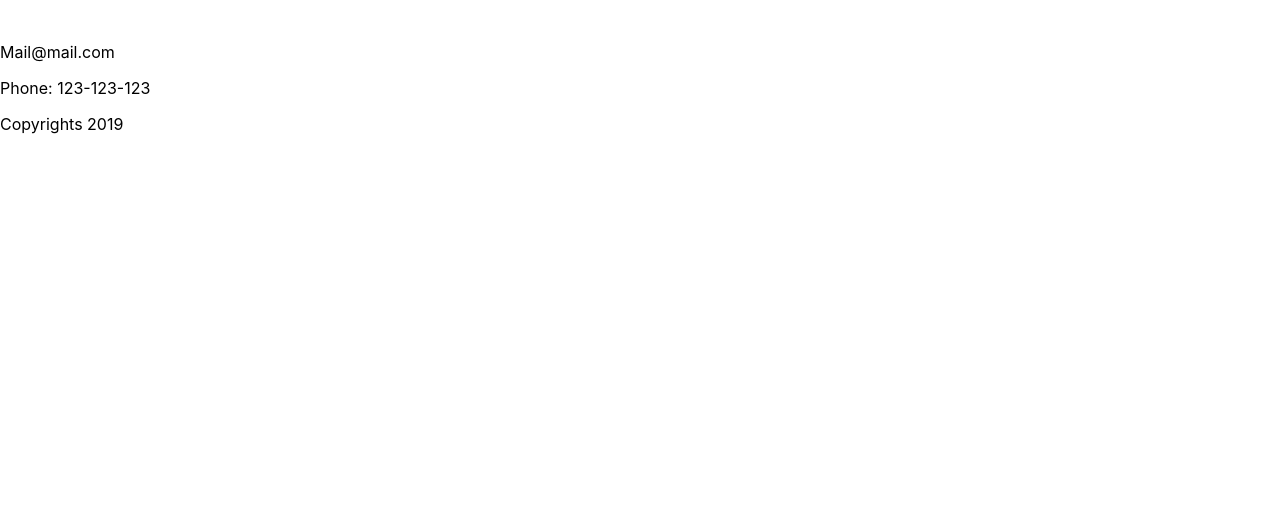
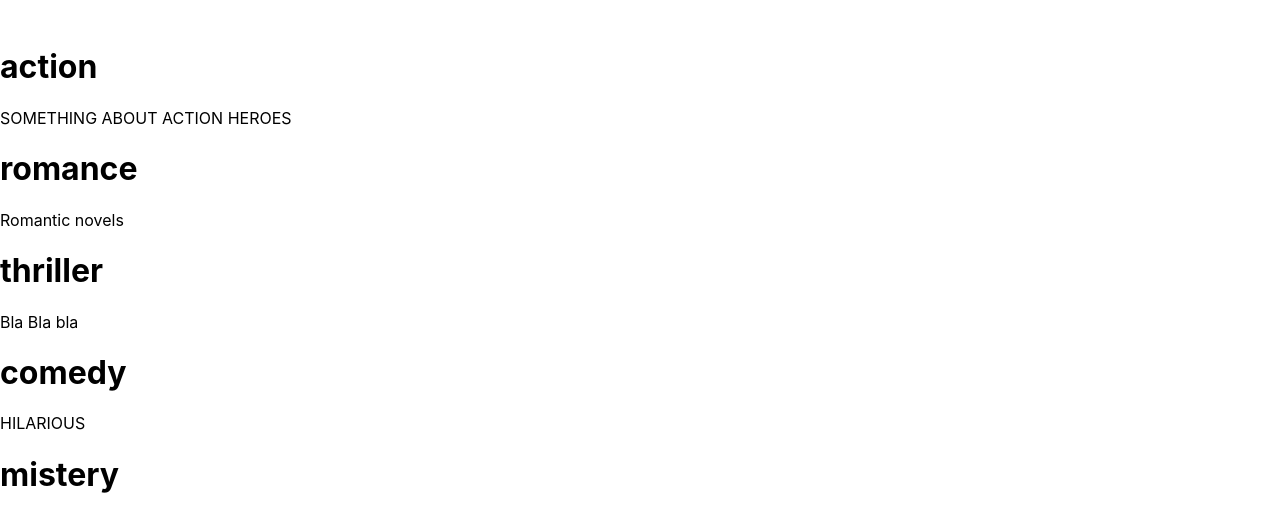
Before and after one commit to philip993/book-store, a React (Create React App) app: page / in a window 1280 px wide. Shown: the part 294-800 px from the top of the page. Built offline with nearby package versions, Linux system fonts and the light colour scheme.

Commit message:
34. added

```diff
--- a/src/components/app/App.js
+++ b/src/components/app/App.js
@@ -6,6 +6,7 @@ import Header from "../header/header";
 import Footer from "../footer/footer";
 
 import "./App.css";
+import Shop from "../../pages/shop/shop";
 
 class App extends React.Component {
   render() {
@@ -14,6 +15,7 @@ class App extends React.Component {
         <Header />
         <Switch>
           <Route exact path="/" component={Homepage}></Route>
+          <Route exact path="/shop" component={Shop}></Route>
         </Switch>
         <Footer />
       </div>
--- a/src/pages/homepage/homepage.jsx
+++ b/src/pages/homepage/homepage.jsx
@@ -1,6 +1,7 @@
 import React from "react";
 import TrendingItems from "../../components/trending/trending-item";
 import CategoryItems from "../../components/category-items/category-items";
+import Category from "../../components/category/category";
 
 class Homepage extends React.Component {
   render() {
@@ -8,6 +9,7 @@ class Homepage extends React.Component {
       <div className="homepage">
         <TrendingItems />
         <CategoryItems />
+        <Category />
       </div>
     );
   }
```
